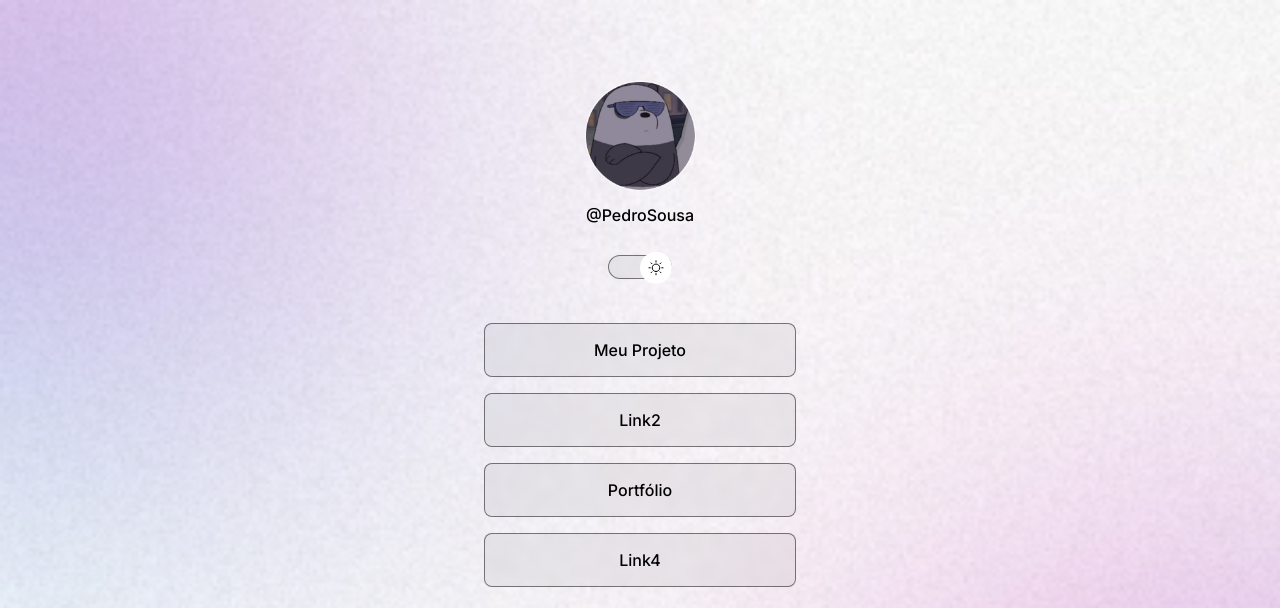
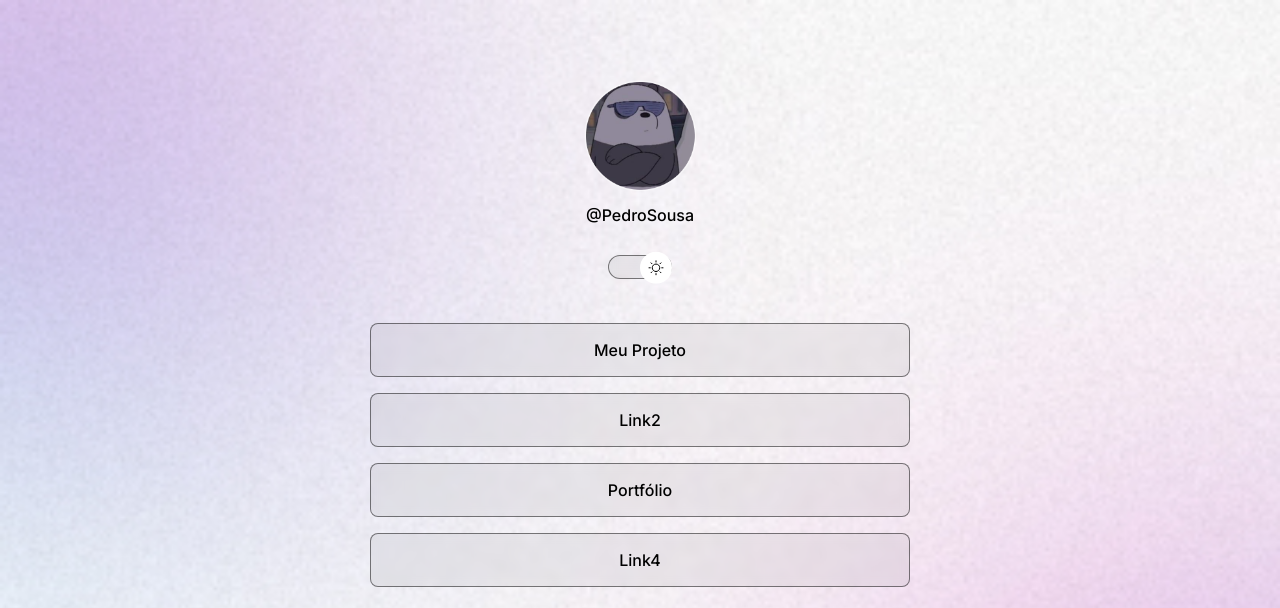
Before and after one commit to PedrroSousa/LinkPerfil, a plain HTML site: page index.html in a window 1280 px wide. Shown: the top 608 px of the page. Drawn offline with nearby package versions, Linux system fonts and the light colour scheme.

Commit message:
adjust container width

```diff
--- a/style.css
+++ b/style.css
@@ -41,10 +41,8 @@ body * {
 }
 
 #container {
-    /*
-    border: 1px solid goldenrod;
-    */
-    width: 360px;
+    width: 100%;
+    max-width: 588px;
     margin: 56px auto 0px;
     padding: 0 24px;
 }
```
